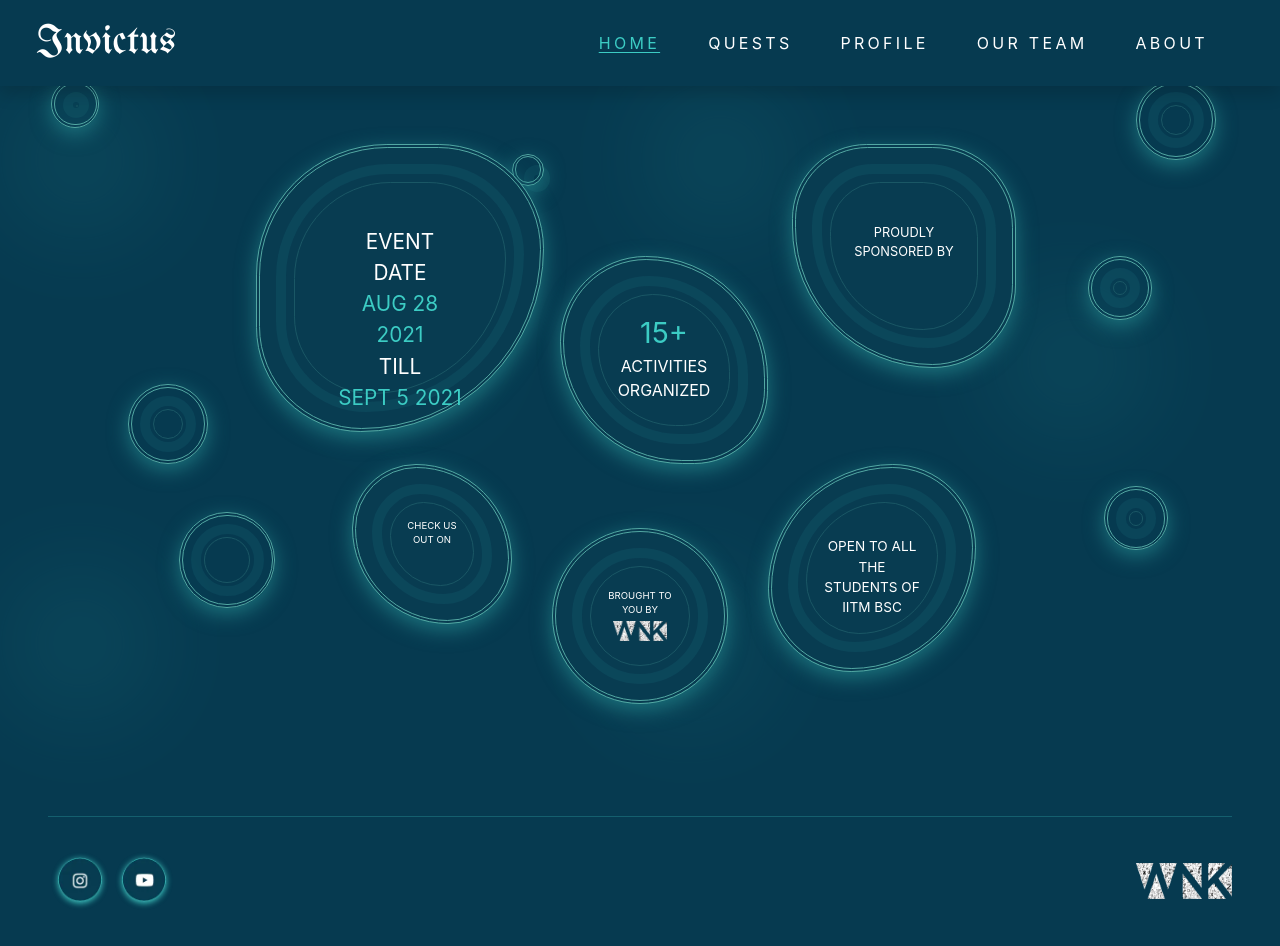
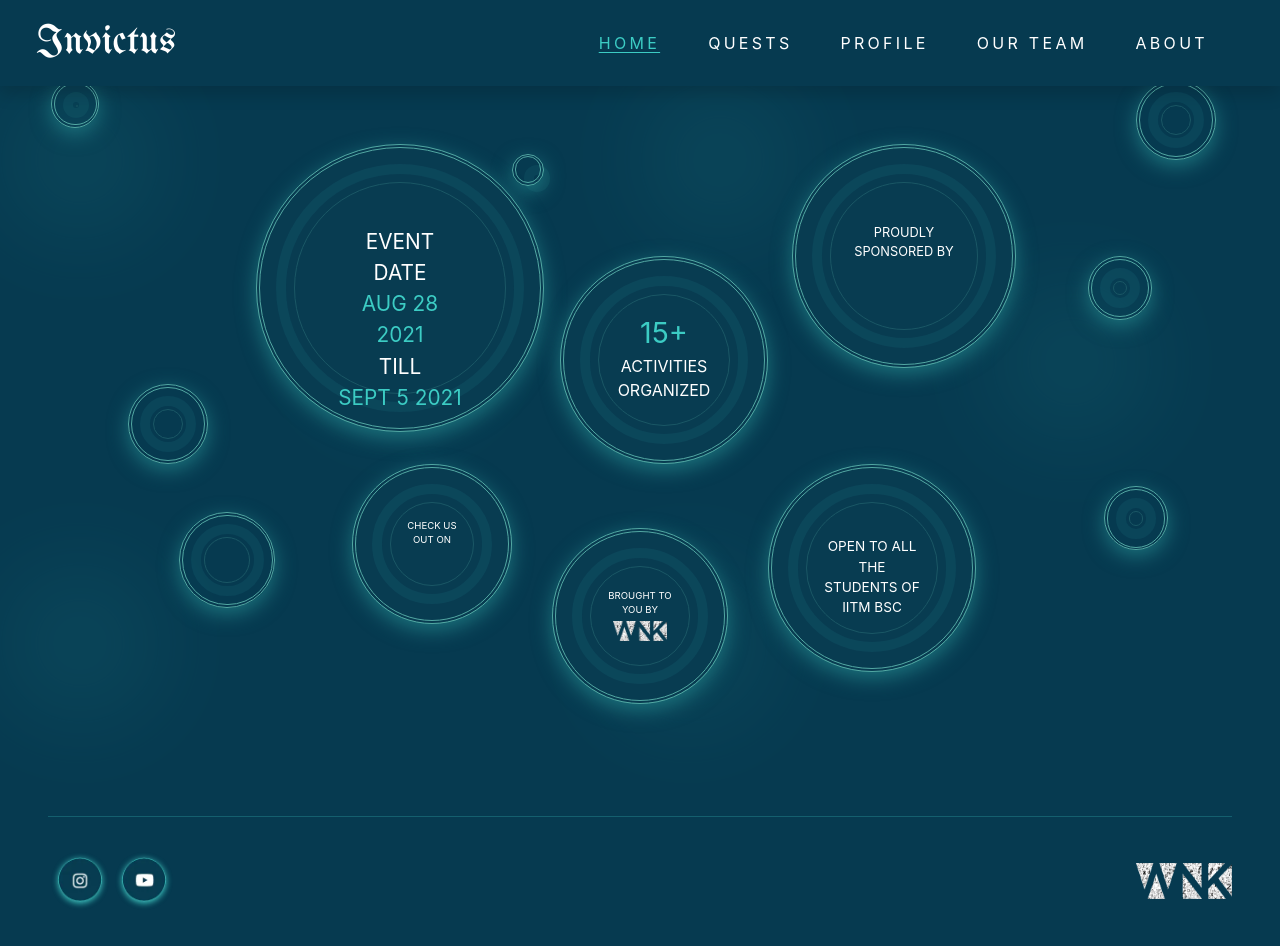
Before and after one commit to iamnoufal/infoquest, a React (Create React App) app: page / in a window 1280 px wide. Shown: the top 946 px of the page. Built offline with nearby package versions, Linux system fonts and the light colour scheme; no server answers.

Commit message:
fix: circles

```diff
--- a/src/components/Circle.css
+++ b/src/components/Circle.css
@@ -26,7 +26,7 @@
 
 .circle-1 {
 	padding: 0.1rem;
-	/* border-radius: 6vw 17vw 17vw 13vw; */
+	border-radius: 50%;
 	background: #083C51 0% 0% no-repeat padding-box;
 	box-shadow: 0px 6px 20px #1C737D;
 	border: 1px solid #53A8A3;
@@ -37,7 +37,7 @@
 .circle-2 {
 	padding: 1.5rem;
 	border: 1px solid #53A8A3;
-	/* border-radius: 6vw 17vw 17vw 13vw; */
+	border-radius: 50%;
 	width: 100%;
 	height: 100%;
 	padding: 1rem;
@@ -47,7 +47,7 @@
 	border: 10px solid #41D5CC12;
   height: 100%;
   width: 100%;
-  /* border-radius: 6vw 17vw 17vw 13vw; */
+  border-radius: 50%;
   padding: 0.5rem;
 }
 
@@ -55,7 +55,7 @@
 	border: 1px solid #1A5765;
 	height: 100%;
 	width: 100%;
-	/* border-radius: 6vw 17vw 17vw 13vw; */
+	border-radius: 50%;
 	padding: 1rem;
 }
 
--- a/src/components/Circle.js
+++ b/src/components/Circle.js
@@ -1,12 +1,12 @@
 import "./Circle.css";
 
-export const Circle = ({ children, style, position, border }) => {
+export const Circle = ({ children, style, position }) => {
 	return (
-		<div className="circle" style={{ ...position, borderRadius: border}}>
-			<div className="circle-1" style={{ ...style, borderRadius: border }}>
-				<div className="circle-2" style={{ borderRadius: border}}>
-					<div className="circle-3" style={{ borderRadius: border}}>
-						<div className="circle-4" style={{ borderRadius: border}}>
+		<div className="circle" style={{ ...position }}>
+			<div className="circle-1" style={{ ...style }}>
+				<div className="circle-2">
+					<div className="circle-3">
+						<div className="circle-4">
 							<div className="text-white text-center text-uppercase">{children}</div>
 						</div>
 					</div>
```
